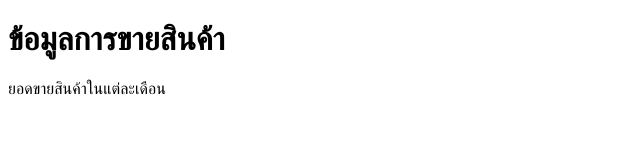
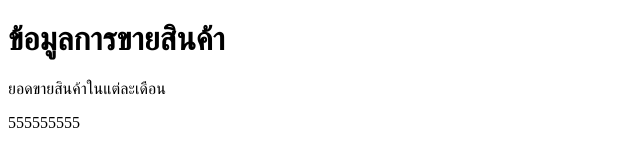
Before and after one commit to KimChanaDev/testFirst, a plain HTML site: page index.html in a window 1280 px wide. Shown: the full height of the page, 0-640 px from the left. Drawn offline with Linux system fonts and the light colour scheme.

Commit message:
add 555 in report-sale

```diff
--- a/index.html
+++ b/index.html
@@ -9,5 +9,6 @@
 <body>
     <h1>ข้อมูลการขายสินค้า</h1>
     <p>ยอดขายสินค้าในแต่ละเดือน</p>
+    <p>555555555</p>
 </body>
 </html>
```
